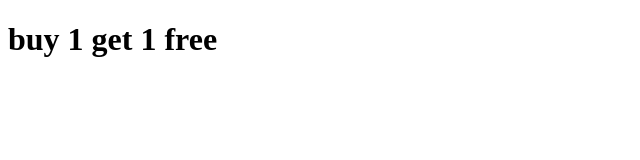
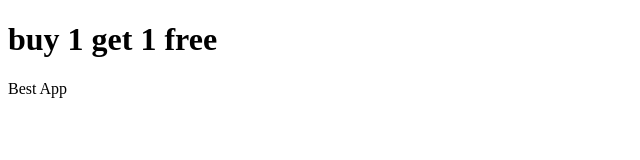
Before and after one commit to phanivs/Foodmatee, a plain HTML site: page index.html in a window 1280 px wide. Shown: the full height of the page, 0-640 px from the left. Drawn offline with Linux system fonts and the light colour scheme.

Commit message:
+p index

```diff
--- a/index.html
+++ b/index.html
@@ -7,5 +7,6 @@
 </head>
 <body>
     <h1>buy 1 get 1 free</h1>
+    <p>Best App</p>
 </body>
 </html>
```
